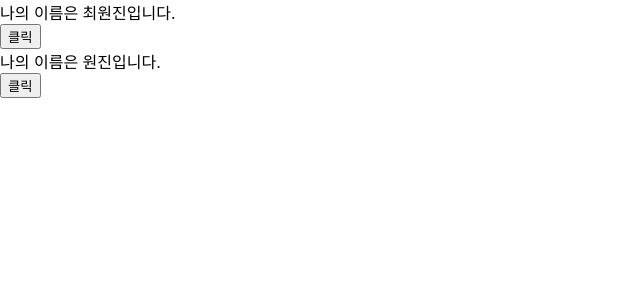
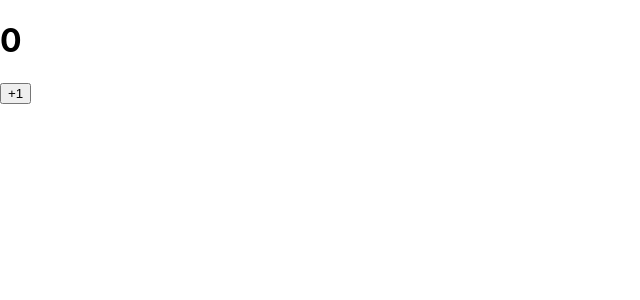
Before and after one commit to wonjine7/reactStudy, a React (Create React App) app in the folder hello-react/: page / in a window 1280 px wide. Shown: the top 300 px of the page, without its empty margins (0-640 px from the left). Built offline with nearby package versions, Linux system fonts and the light colour scheme.

Commit message:
클래스형 컴포넌트의 state (숫자 카운터)

```diff
--- a/hello-react/src/App.js
+++ b/hello-react/src/App.js
@@ -1,13 +1,8 @@
 import React, { Component } from 'react';
-import MyComponent from './MyComponent';
+import Counter from './Counter';
 
-class App extends Component {
-  render() {
-
-    return <div> <MyComponent />
-    <MyComponent name='원진'/>
-    </div>;
-  }
-}
+const App = () => {
+  return <Counter />;
+};
 
 export default App;
--- /dev/null
+++ b/hello-react/src/Counter.js
@@ -0,0 +1,30 @@
+import React, { Component } from 'react'
+
+class Counter extends Component{
+    constructor(props){
+        super(props);
+        //state의 초깃값 설정하기
+        this.state={
+            number:0
+        };
+    }
+    render() {
+        const { number } = this.state; // state를 조회할 때는 this.state로 조회합니다.
+        return (
+          <div>
+            <h1>{number}</h1>
+            <button
+              // onClick을 통해 버튼이 클릭되었을 때 호출할 함수를 지정합니다.
+              onClick={() => {
+                // this.setState를 사용하여 state에 새로운 값을 넣을 수 있습니다.
+                this.setState({ number: number + 1 });
+              }}
+            >
+              +1
+            </button>
+          </div>
+        );
+      }
+    }
+
+export default Counter
```
